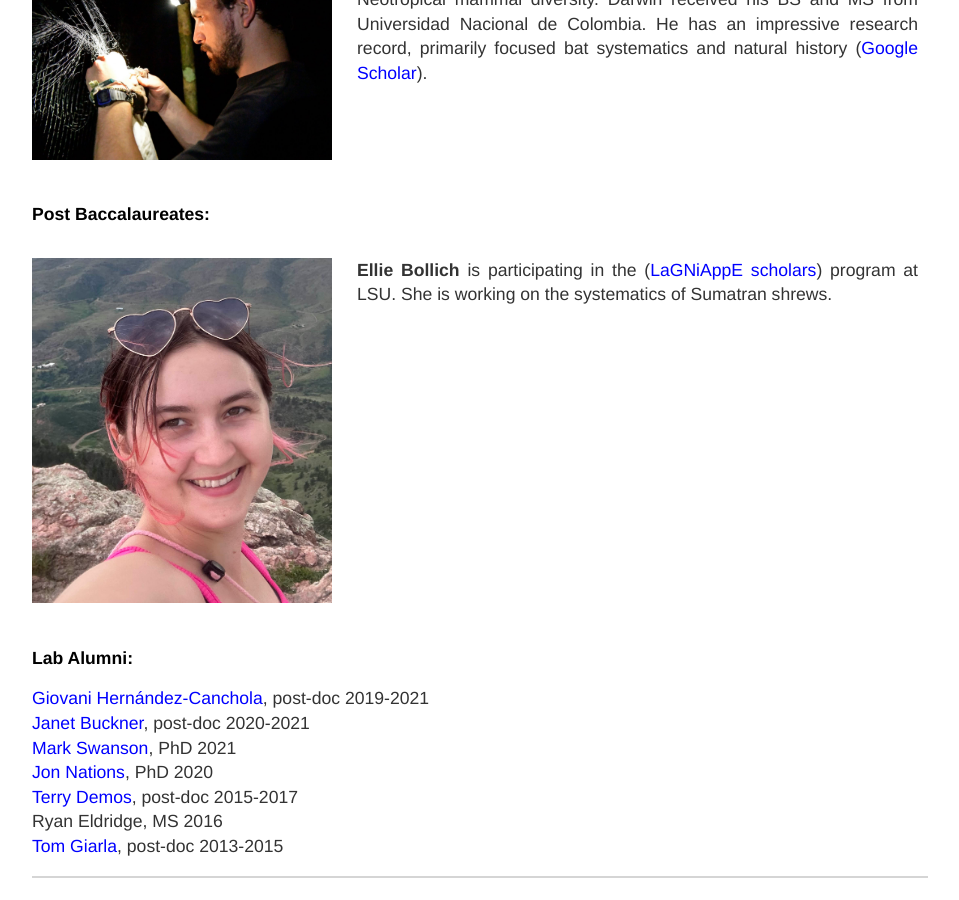
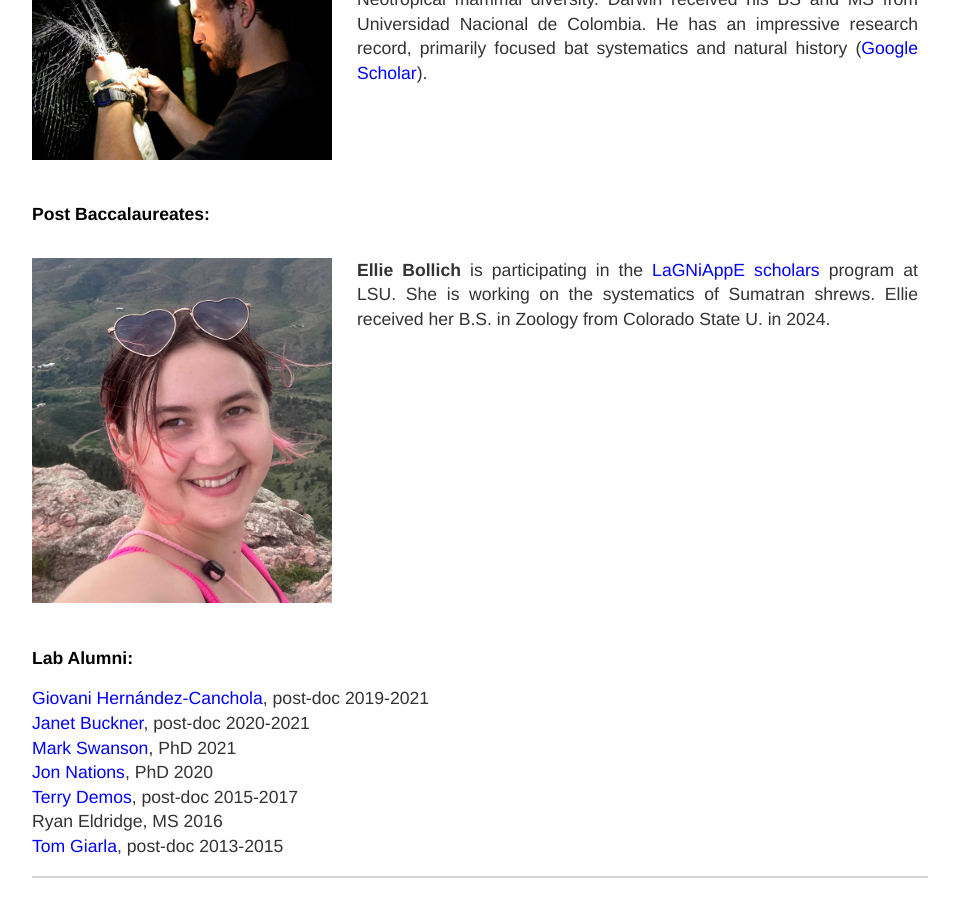
Before and after one commit to esselstyn/esselstyn.github.io, a Jekyll site: the page built from people.md, in a window 1280 px wide and 900 px high, scrolled down 2208 px. Shown: the whole window, without its empty margins (160-1119 px from the left). Built offline with Jekyll 4.4.1, drawn with Linux system fonts in a browser that asks for light colours.

Commit message:
Update people.md

```diff
--- a/people.md
+++ b/people.md
@@ -46,7 +46,7 @@ I am a mammalian systematist with general interests in evolutionary biology and
 <div markdown="1">
 <img src="images/ellie.jpg" class="left" alt="Ellie" width="300">
 
-**Ellie Bollich** is participating in the ([LaGNiAppE scholars](https://www.lsu.edu/science/biosci/programs/postbacc-research/index.php)) program at LSU. She is working on the systematics of Sumatran shrews.
+**Ellie Bollich** is participating in the [LaGNiAppE scholars](https://www.lsu.edu/science/biosci/programs/postbacc-research/index.php) program at LSU. She is working on the systematics of Sumatran shrews. Ellie received her B.S. in Zoology from Colorado State U. in 2024.
 </div>
 
 
```
